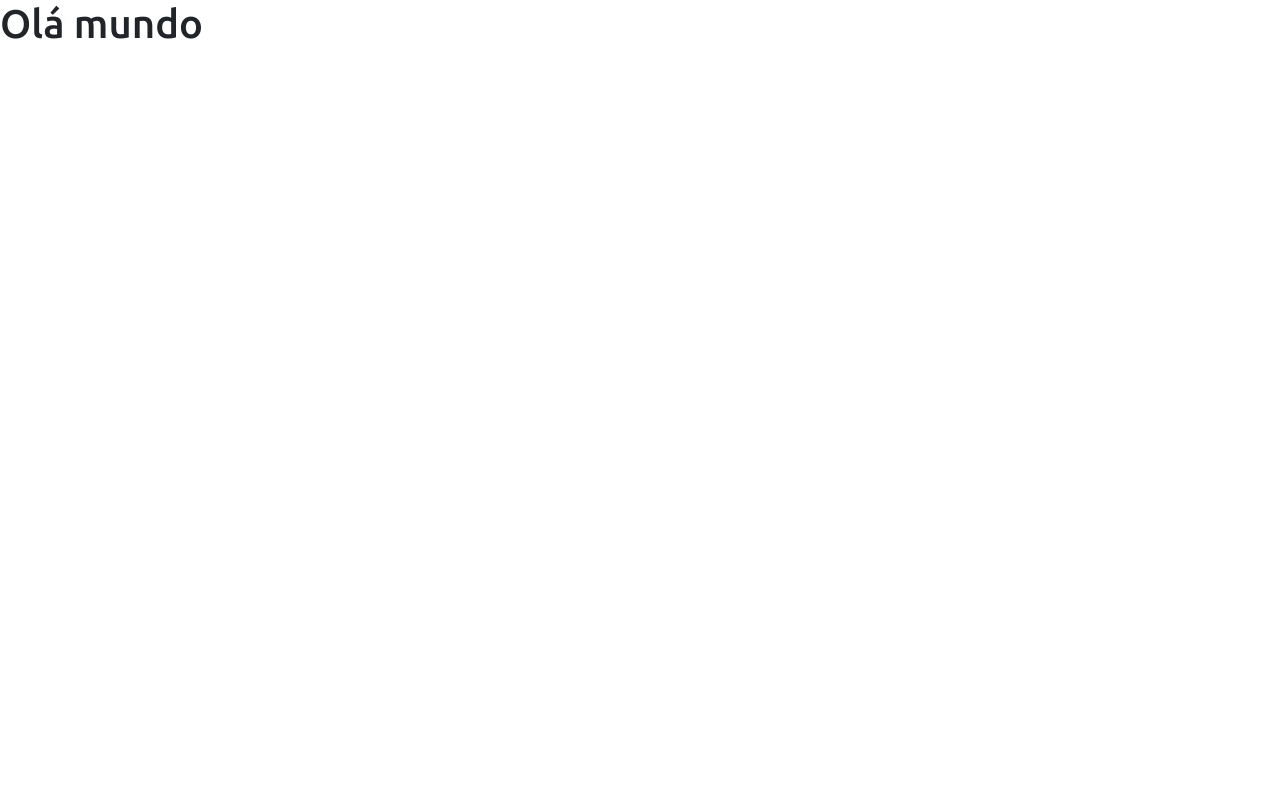
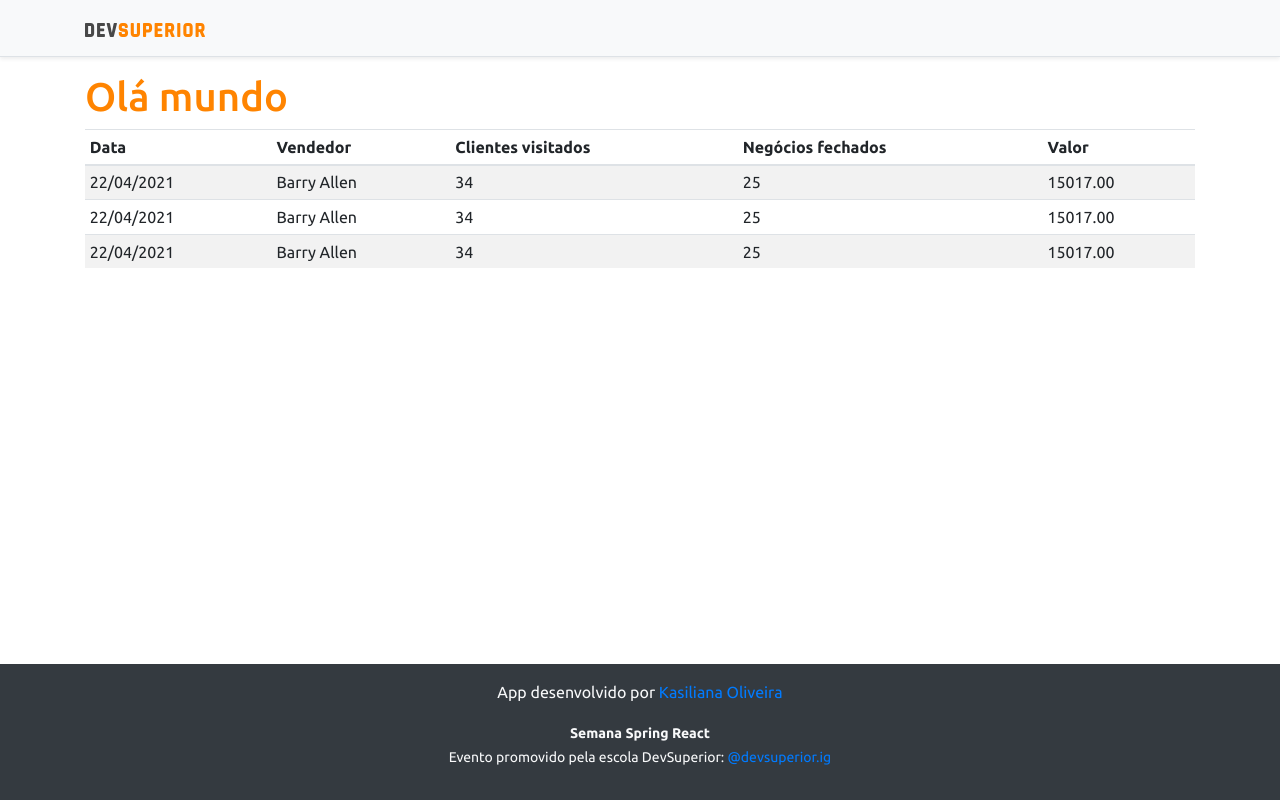
Before and after one commit to kasilianaoliveira/SDS3-DsVendas, a React (Create React App) app in the folder frontend/: page / in a window 1280 px wide. Built offline with nearby package versions, Linux system fonts and the light colour scheme.

Commit message:
Basic static components

```diff
--- a/frontend/src/App.tsx
+++ b/frontend/src/App.tsx
@@ -1,9 +1,16 @@
-import React from 'react';
+import DataTable from 'components/DataTable';
+import Footer from 'components/Footer';
+import NavBar from 'components/NavBar';
 function App() {
   return (
-    <div className="App">
-      <h1>Olá mundo</h1>
-    </div>
+    <>
+      <NavBar/>
+      <div className="container">
+        <h1 className="text-primary">Olá mundo</h1>
+        <DataTable/>
+      </div>
+      <Footer/>
+    </>
   );
 }
 
--- /dev/null
+++ b/frontend/src/components/DataTable/index.tsx
@@ -0,0 +1,44 @@
+
+const DataTable = () => {
+  return (
+    <div className="table-responsive">
+      <table className="table table-striped table-sm">
+          <thead>
+              <tr>
+                  <th>Data</th>
+                  <th>Vendedor</th>
+                  <th>Clientes visitados</th>
+                  <th>Negócios fechados</th>
+                  <th>Valor</th>
+              </tr>
+          </thead>
+          <tbody>
+              <tr>
+                  <td>22/04/2021</td>
+                  <td>Barry Allen</td>
+                  <td>34</td>
+                  <td>25</td>
+                  <td>15017.00</td>
+              </tr>
+
+              <tr>
+                  <td>22/04/2021</td>
+                  <td>Barry Allen</td>
+                  <td>34</td>
+                  <td>25</td>
+                  <td>15017.00</td>
+              </tr>
+              <tr>
+                  <td>22/04/2021</td>
+                  <td>Barry Allen</td>
+                  <td>34</td>
+                  <td>25</td>
+                  <td>15017.00</td>
+              </tr>
+          </tbody>
+      </table>
+    </div>
+  );
+}
+
+export default DataTable;
--- /dev/null
+++ b/frontend/src/components/Footer/index.tsx
@@ -0,0 +1,13 @@
+const Footer = () => {
+  return (
+    <footer className="footer mt-auto py-3 bg-dark">
+      <div className="container">
+        <p className="text-light">App desenvolvido por <a href="https://github.com/kasilianaoliveira" target="_blank" rel="noreferrer">Kasiliana Oliveira</a></p>
+        <p className="text-light"><small><strong>Semana Spring React</strong><br/>
+          Evento promovido pela escola DevSuperior: <a href="https://instagram.com/devsuperior.ig" target="_blank" rel="noreferrer">@devsuperior.ig</a></small></p>
+      </div>
+    </footer>
+  );
+}
+
+export default Footer;
--- /dev/null
+++ b/frontend/src/components/NavBar/index.tsx
@@ -0,0 +1,15 @@
+import ImgDsDark from 'assets/img/ds_dark.svg';
+
+function NavBar(){
+  return (
+    <div className="d-flex flex-column flex-md-row align-items-center p-3 px-md-4 mb-3 bg-light border-bottom shadow-sm">
+      <div className="container">
+        <nav className="my-2 my-md-0 mr-md-3">
+         <img src={ImgDsDark} alt="DevSuperior" width="120" />
+        </nav>
+      </div>
+    </div>
+  );
+}
+
+export default NavBar;
```
Also changed, not shown: frontend/src/assets/img/ds_dark.svg (added), frontend/src/index.tsx (line endings or trailing spaces).
